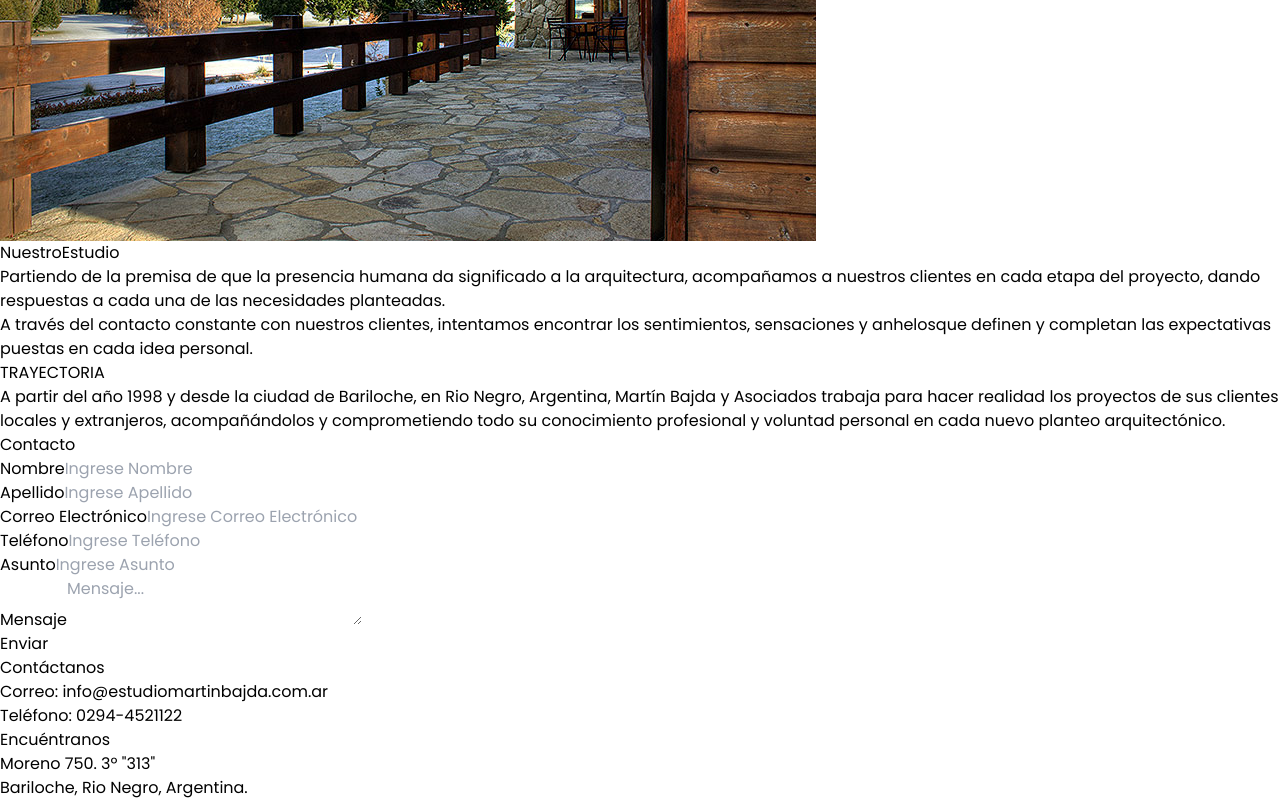
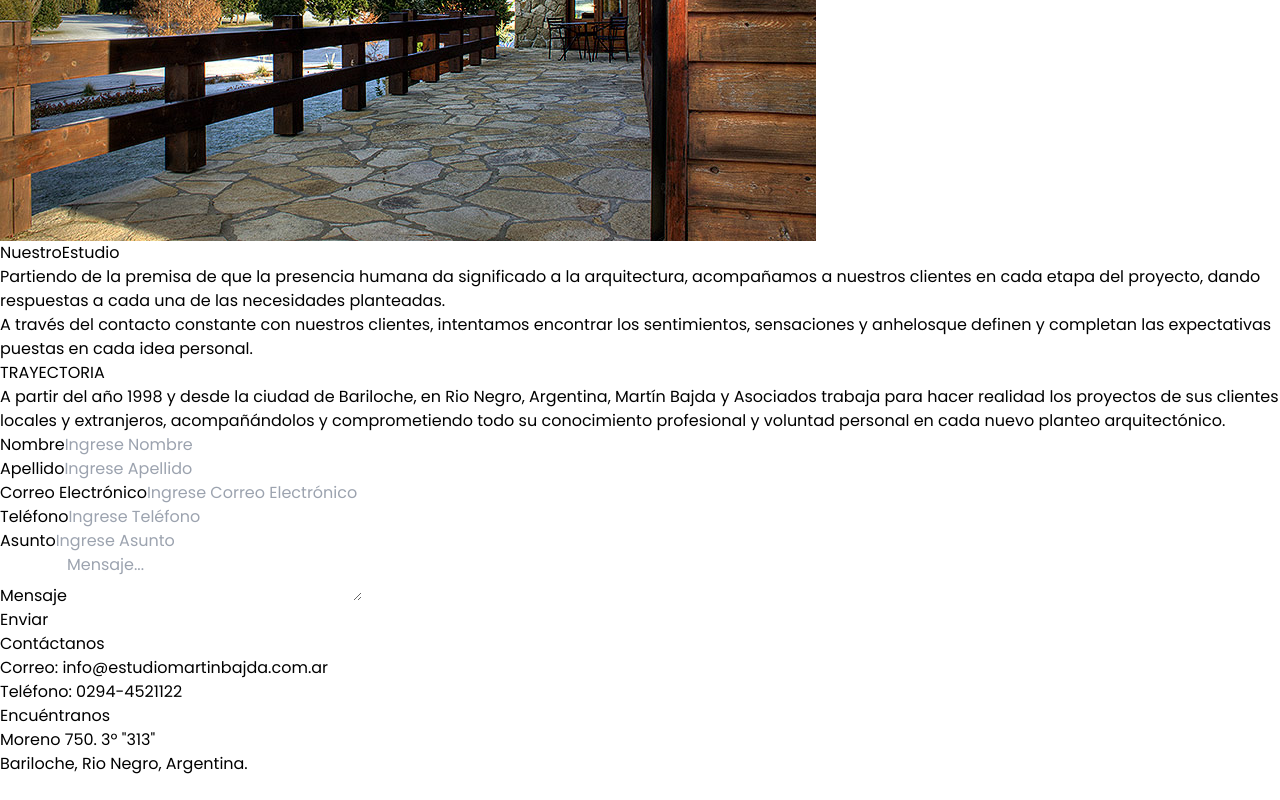
Before and after one commit to 4Bprogramming/BajdaNextJs, a Next.js app: page / in a window 1280 px wide. Shown: the part 1164-1964 px from the top of the page. After the commit the page ends 1940 px from the top, so only its background shows below. Built offline with nearby package versions, Linux system fonts and the light colour scheme.

Commit message:
h2 extracted from form

```diff
--- a/src/Components/ContactForm/ContactForm.jsx
+++ b/src/Components/ContactForm/ContactForm.jsx
@@ -2,10 +2,13 @@ import React from "react";
 
 function ContactForm() {
   return (
-    <>
-      <h2 class="text-5xl text-custom-green text-center">Contacto</h2>
-      <form action="" class="flex flex-col items-center mt-5 py-3 max-w-4xl m-auto lg:border-2 lg:border-custom-green ">
-        <div class="flex flex-col w-full max-w-3xl ">
+    <section class="bg-custom-contact pb-10 md:col-span-7 lg:col-span-8">
+      <form
+        action=""
+        class="flex flex-col items-center max-w-4xl m-auto lg:py-3 lg:border-2 lg:border-custom-green "
+      >
+        <group class="flex flex-col w-full max-w-3xl md:flex-row">
+          <div class="flex flex-col w-full max-w-3xl  md:w-1/2">
             <label for="nombre" class="mb-1 text-lg pl-2">
               Nombre
             </label>
@@ -17,7 +20,7 @@ function ContactForm() {
               class=" h-14 mx-2 p-2 border-form-grey-border border-2 rounded-md focus:border-custom-green focus-visible:border-custom-green  active:border-custom-green hover:border-custom-green focus-within:border-custom-green"
             />
           </div>
-        <div class="flex flex-col w-full max-w-3xl">
+          <div class="flex flex-col w-full max-w-3xl md:w-1/2">
             <label for="apellido" class="mb-1 text-lg pl-2">
               Apellido
             </label>
@@ -29,6 +32,7 @@ function ContactForm() {
               class="h-14 mx-2 p-2 border-2 border-form-grey-border rounded-md focus:border-custom-green focus-visible:border-custom-green  active:border-custom-green hover:border-custom-green"
             />
           </div>
+        </group>
         <div class="flex flex-col w-full max-w-3xl">
           <label for="email" class="mb-1 text-lg pl-2">
             Correo Electrónico
@@ -73,9 +77,9 @@ function ContactForm() {
             id="mensaje"
             name="mensaje"
             placeholder="Mensaje..."
-            class=" mx-2 p-2 border-2 border-form-grey-border rounded-md md:min-h-16 focus:border-custom-green focus-visible:border-custom-green  active:border-custom-green
+            class=" mx-2 p-2 border-2 border-form-grey-border rounded-md md:min-h-28 focus:border-custom-green focus-visible:border-custom-green  active:border-custom-green
              hover:border-custom-green"
-          ></textarea>
+          />
         </div>
         <button
           type="submit"
@@ -84,7 +88,7 @@ function ContactForm() {
           Enviar
         </button>
       </form>
-    </>
+      </section>
   );
 }
 
```
Lines whose indentation alone changed are shown as unchanged.
